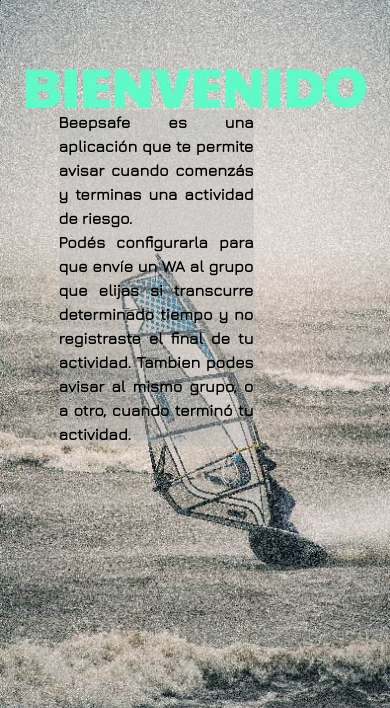
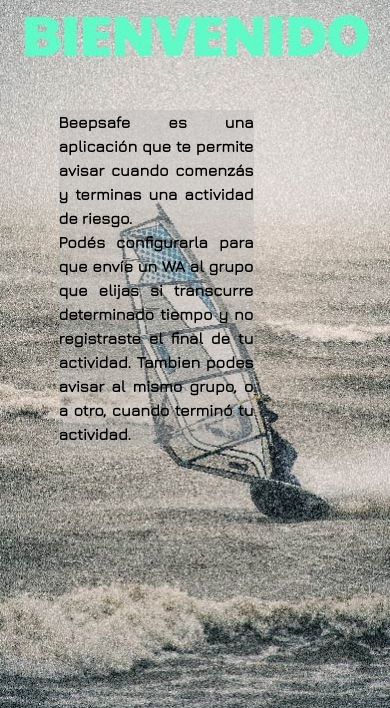
Before and after one commit to JRojo66/Beepsafe_v3, a plain HTML site: page index.html in a window 390 px wide. Shown: the part 62-770 px from the top of the page. Drawn offline with nearby package versions, Linux system fonts and the light colour scheme.

Commit message:
Ajuste pantalla incio texto 2

```diff
--- a/SASS/mobile/_background_image.scss
+++ b/SASS/mobile/_background_image.scss
@@ -1,6 +1,6 @@
 /*Define la imagen de fondo para cada página*/
 .inicio_backgroundImage{
-    background-image: url(../Imagenes/tablasnavegandocelvert.jpg);
+    background-image: url(../Imagenes/tablasnavegandocelvertb.jpg);
 }
 .servicio_backgroundImage{
     background-image: url(../Imagenes/Esquiadorenlamontanacelvertical.jpg);
--- a/SASS/tablet/_background_image.scss
+++ b/SASS/tablet/_background_image.scss
@@ -1,6 +1,6 @@
  /* Define el alto de la sección media */
  .inicio_backgroundImage{
-    background-image: url(../Imagenes/tablasnavegandocelvert.jpg);
+    background-image: url(../Imagenes/tablasnavegandocelvertb.jpg);
 }
 .servicio_backgroundImage{
     background-image: url(../Imagenes/Esquiadorenlamontana.jpg);
```
Also changed, not shown: Imagenes/tablasnavegandocelvertb.jpg (added), styles/styles.css.
